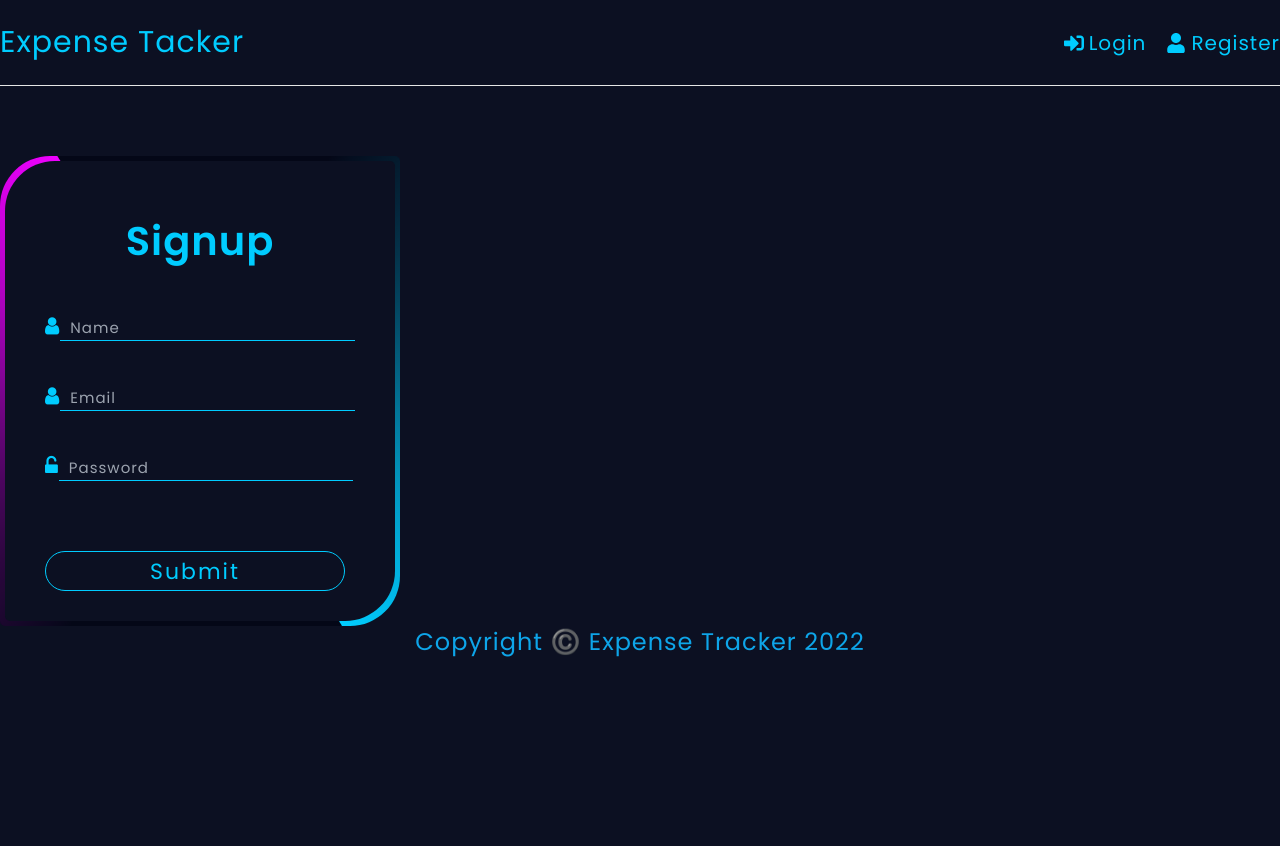
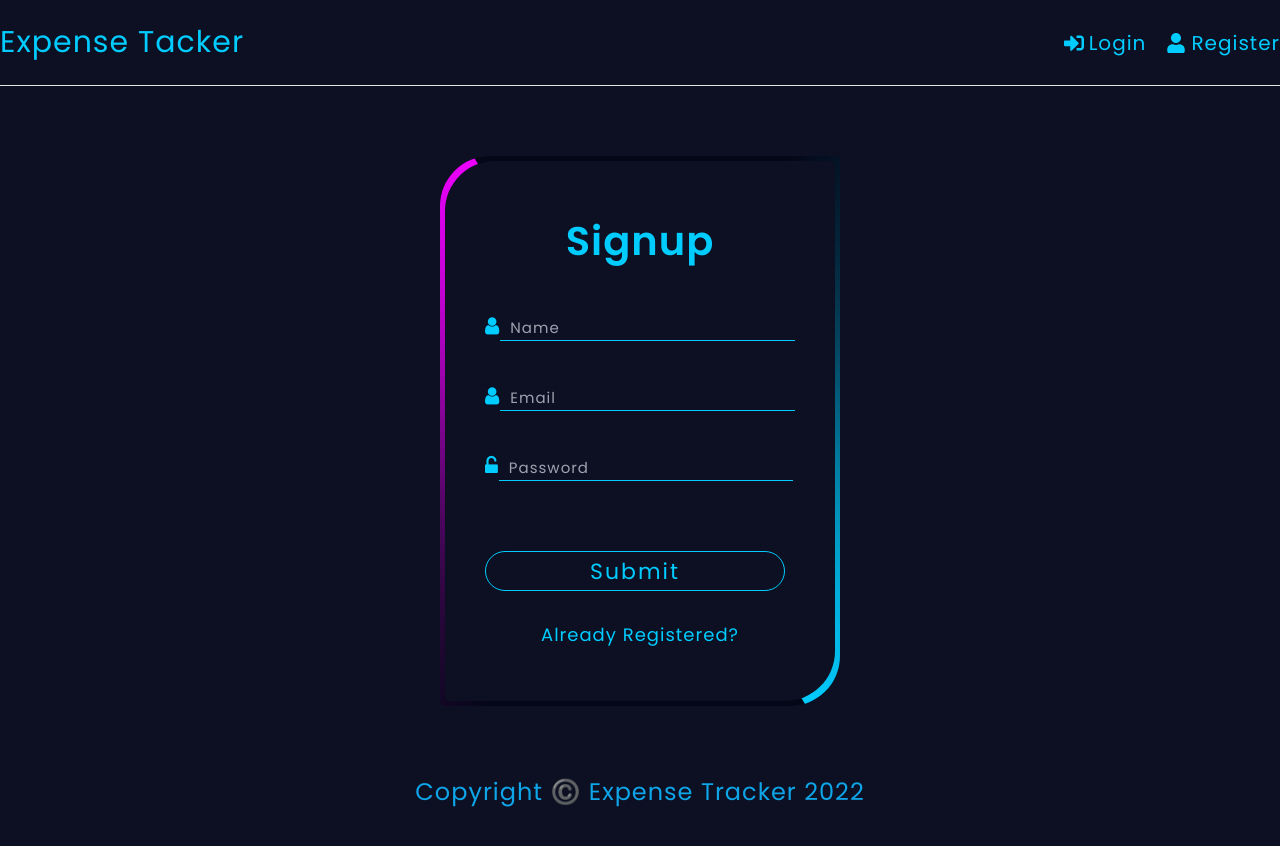
Before and after one commit to Allen-Saji/Expense-Tracker, a React (Vite) app in the folder frontend/: page /signup in a window 1280 px wide. Before the commit the page ends 800 px from the top, so only its background shows below. Built offline with nearby package versions, Linux system fonts and the light colour scheme.

Commit message:
configure concurrently

```diff
--- a/frontend/package.json
+++ b/frontend/package.json
@@ -1,5 +1,6 @@
 {
   "name": "expense-tracker",
+  "proxy" : "http://localhost:5000",
   "private": true,
   "version": "0.0.0",
   "type": "module",
--- a/frontend/src/index.css
+++ b/frontend/src/index.css
@@ -114,9 +114,9 @@ color: #00ccff;
 .login_form_container{
   position: relative;
   width: 400px;
-  height: 470px;
+  height: 550px;
   max-width: 400px;
-  max-height: 470px;
+  max-height: 600px;
   background: #040717;
   border-radius: 50px 5px;
   display: flex;
@@ -124,6 +124,9 @@ color: #00ccff;
   justify-content: center;
   overflow: hidden;
   margin-top: 70px;
+  margin-left: auto;
+  margin-right: auto;
+  margin-bottom: 70px;
 }
 .login_form_container::before{
 
--- a/frontend/src/layouts/Header.jsx
+++ b/frontend/src/layouts/Header.jsx
@@ -33,7 +33,7 @@ function Header() {
                 </Link>
             </li>
             <li>
-                <Link to={'/register'}>
+                <Link to={'/signup'}>
                     <FaUser />Register
                 </Link>
             </li></>
--- a/package.json
+++ b/package.json
@@ -5,7 +5,10 @@
   "main": "server.js",
   "scripts": {
     "test": "echo \"Error: no test specified\" && exit 1",
-    "start": "nodemon backend/server.js"
+    "start": "node backend/server.js",
+    "server": "nodemon backend/server.js",
+    "client": "npm run dev --prefix frontend",
+    "dev": "concurrently \"npm run server \" \"npm run client \""
   },
   "keywords": [],
   "author": "",
```
